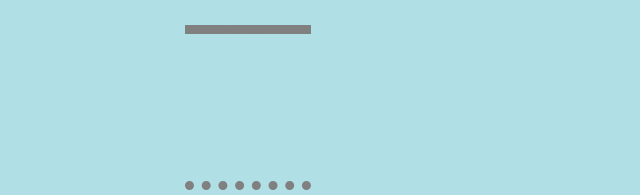
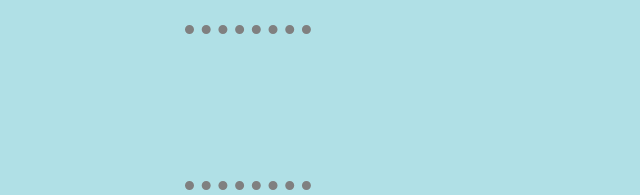
Before and after one commit to Rodskeil/cv, a plain HTML site: page index.html in a window 1280 px wide. Shown: the part 324-519 px from the top of the page, 392-1032 px from the left. Drawn offline with Linux system fonts and the light colour scheme.

Commit message:
Update index.html

```diff
--- a/index.html
+++ b/index.html
@@ -16,7 +16,7 @@
       <p>Sou Rodolfo, um cara que aos 28 anos resolveu mudar de profissao e para isso vem estudando programacao dia após dia para poder assim comecar uma carreira como front-end desenvolvedor.</p></td>
     </tr>
   </table>
-  <hr size = "2" noshade />
+  <hr />
   <h3>Cursos e aprendizado:</h3>
   <ul>
     <li>Formado em Administracao</li>
```
